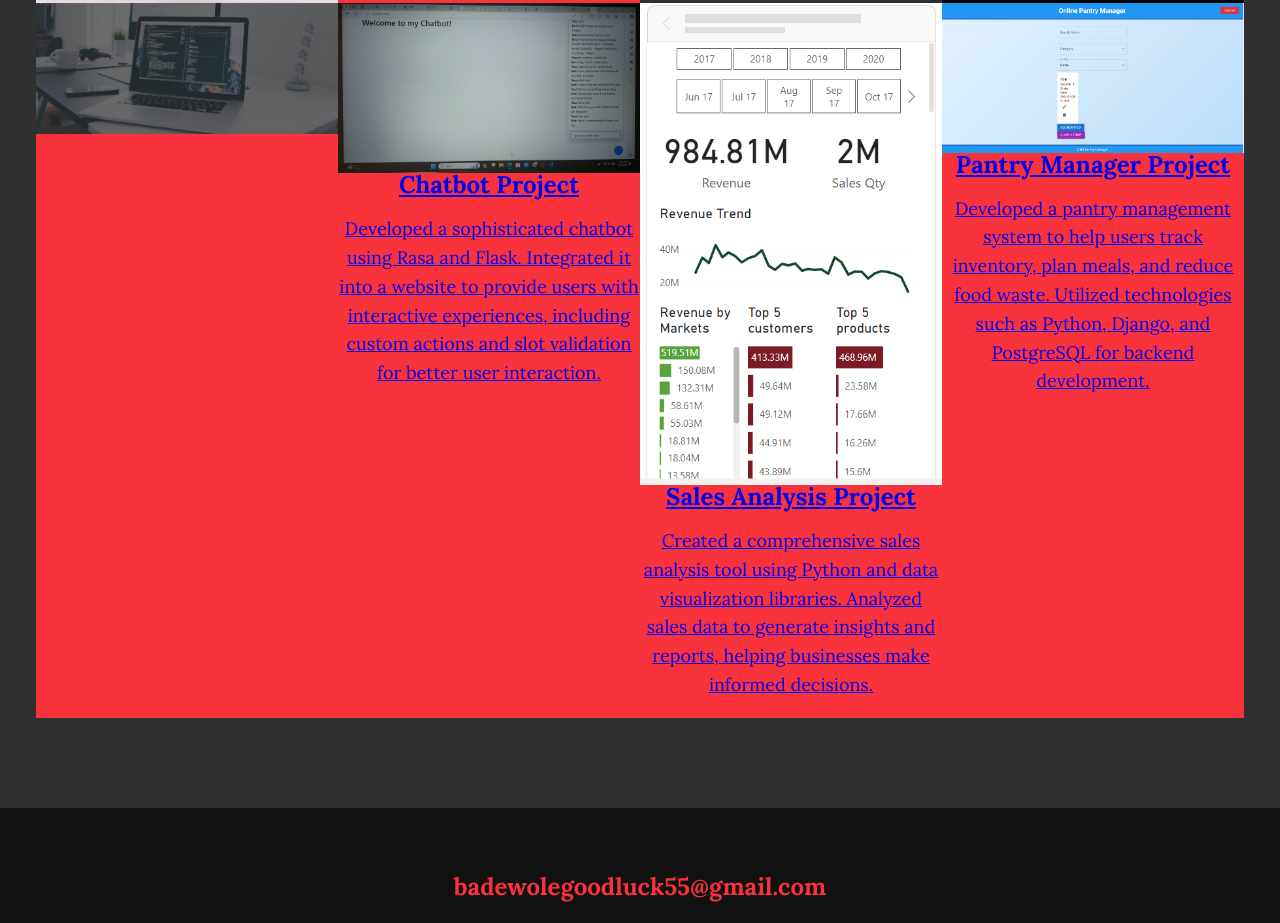
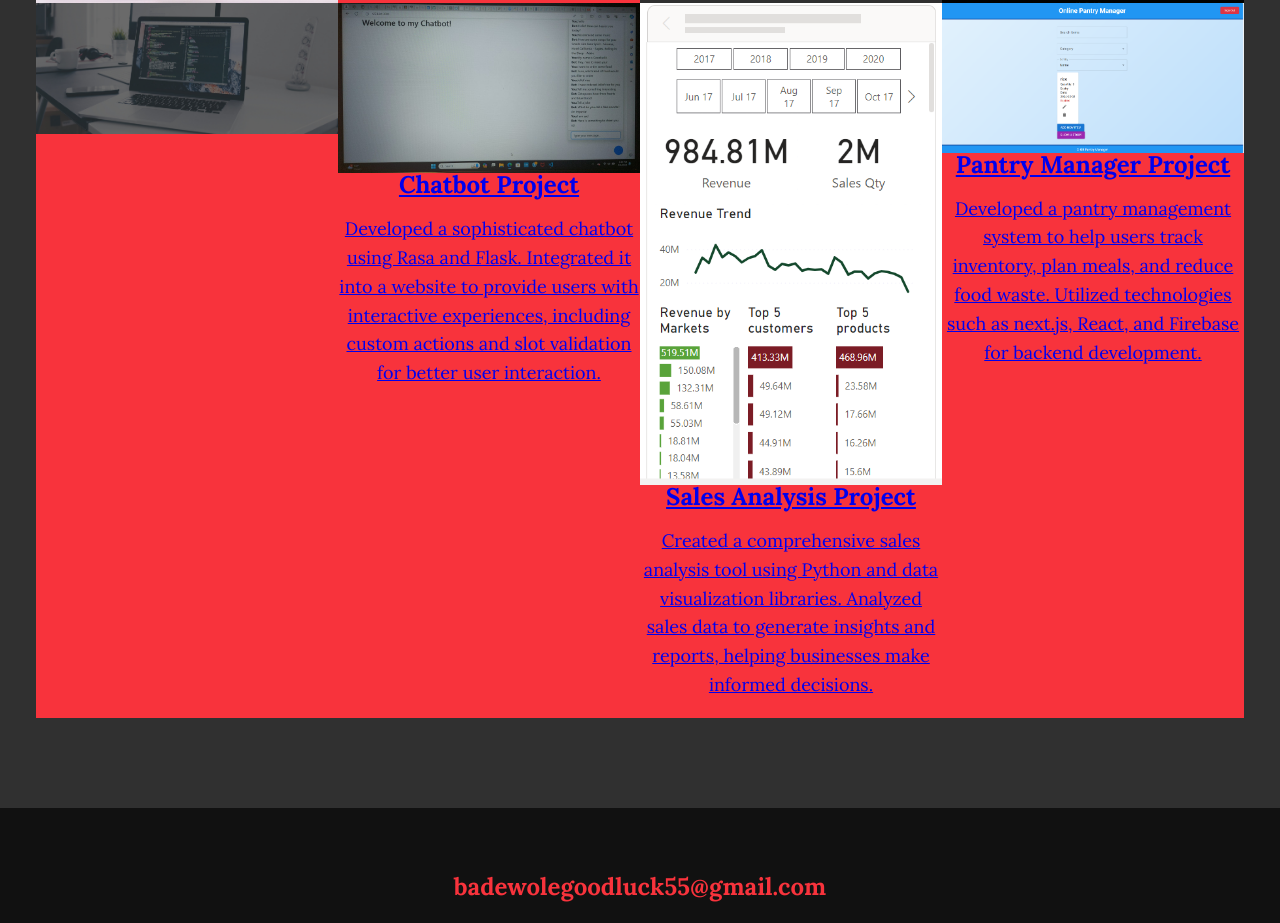
Before and after one commit to Goodluck07/Portfolio, a plain HTML site: page index.html in a window 1280 px wide. Shown: the part 2816-3739 px from the top of the page. Drawn offline with nearby package versions, Linux system fonts and the light colour scheme.

Commit message:
just changed the tech

```diff
--- a/index.html
+++ b/index.html
@@ -143,7 +143,7 @@
                     <img src="img/pantry_manager2.png" alt="Pantry Manager Project" class="portfolio__img">
                     <div class="portfolio__description">
                         <h3>Pantry Manager Project</h3>
-                        <p>Developed a pantry management system to help users track inventory, plan meals, and reduce food waste. Utilized technologies such as Python, Django, and PostgreSQL for backend development.</p>
+                        <p>Developed a pantry management system to help users track inventory, plan meals, and reduce food waste. Utilized technologies such as next.js, React, and Firebase for backend development.</p>
                     </div>
                 </a>
             </div>
```
